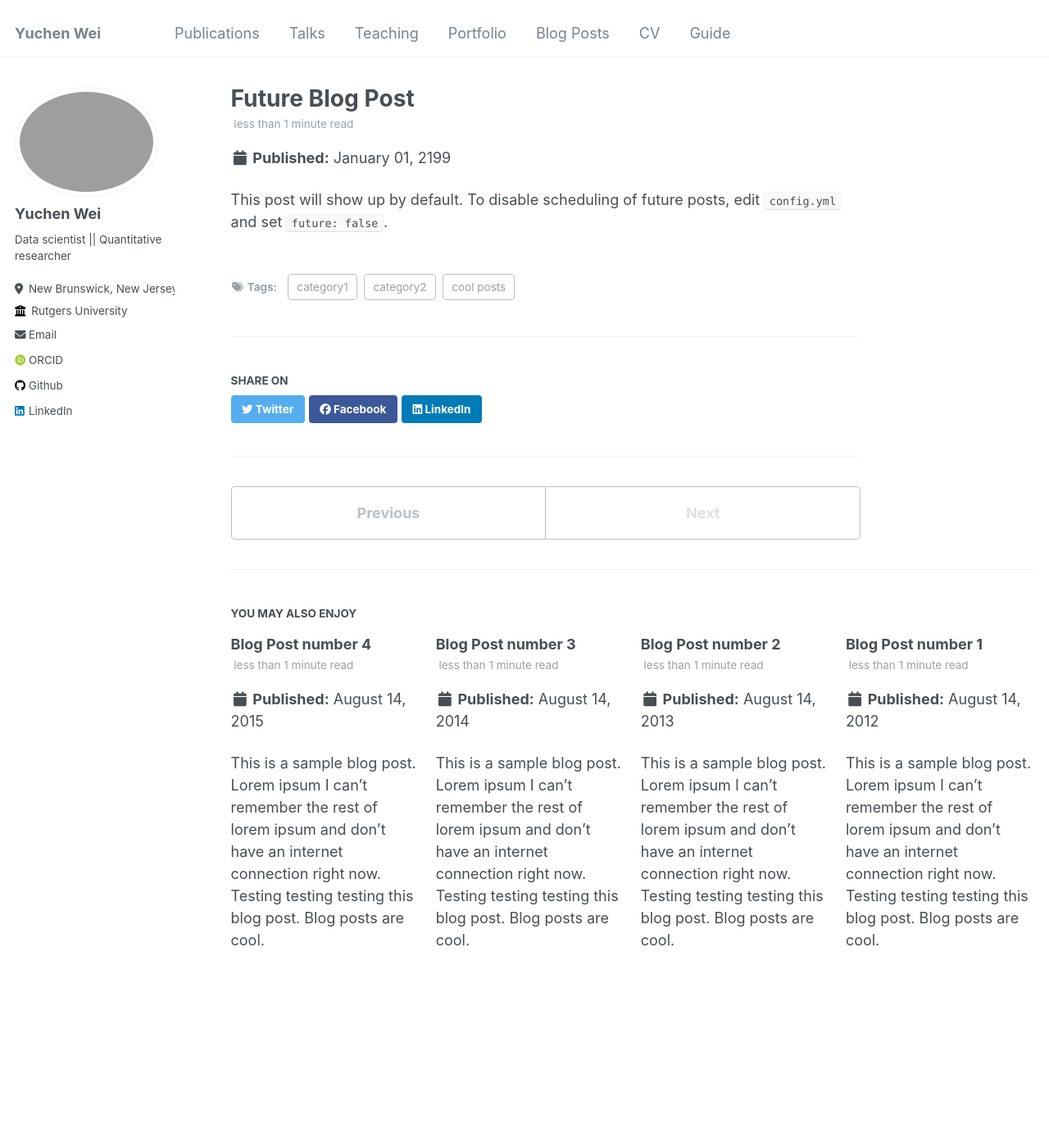
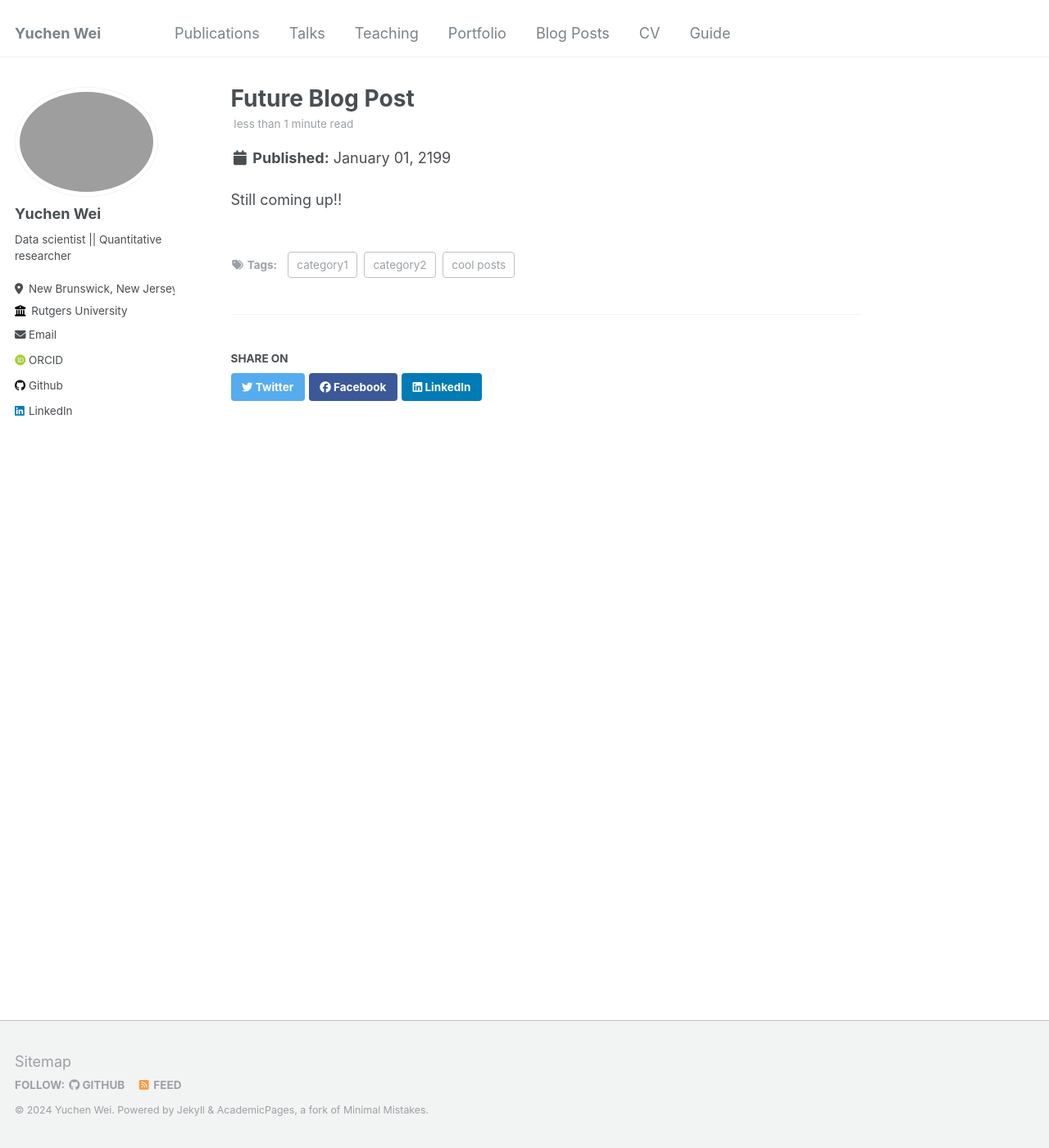
Before and after one commit to Yuccwei/YuchenWei.github.io, a Jekyll site: the page built from _posts/2199-01-01-future-post.md, in a window 1280 px wide and 1400 px high. Shown: the whole window at 82% size. Built offline with Jekyll 4.4.1, drawn with Linux system fonts in a browser that asks for light colours; some web fonts are replaced.

Commit message:
Updated a file

```diff
--- a/_posts/2012-08-14-blog-post-1.md
+++ /dev/null
@@ -1,20 +0,0 @@
----
-title: 'Blog Post number 1'
-date: 2012-08-14
-permalink: /posts/2012/08/blog-post-1/
-tags:
-  - cool posts
-  - category1
-  - category2
----
-
-This is a sample blog post. Lorem ipsum I can't remember the rest of lorem ipsum and don't have an internet connection right now. Testing testing testing this blog post. Blog posts are cool.
-
-Headings are cool
-======
-
-You can have many headings
-======
-
-Aren't headings cool?
-------
--- a/_posts/2013-08-14-blog-post-2.md
+++ /dev/null
@@ -1,20 +0,0 @@
----
-title: 'Blog Post number 2'
-date: 2013-08-14
-permalink: /posts/2013/08/blog-post-2/
-tags:
-  - cool posts
-  - category1
-  - category2
----
-
-This is a sample blog post. Lorem ipsum I can't remember the rest of lorem ipsum and don't have an internet connection right now. Testing testing testing this blog post. Blog posts are cool.
-
-Headings are cool
-======
-
-You can have many headings
-======
-
-Aren't headings cool?
-------
--- a/_posts/2014-08-14-blog-post-3.md
+++ /dev/null
@@ -1,20 +0,0 @@
----
-title: 'Blog Post number 3'
-date: 2014-08-14
-permalink: /posts/2014/08/blog-post-3/
-tags:
-  - cool posts
-  - category1
-  - category2
----
-
-This is a sample blog post. Lorem ipsum I can't remember the rest of lorem ipsum and don't have an internet connection right now. Testing testing testing this blog post. Blog posts are cool.
-
-Headings are cool
-======
-
-You can have many headings
-======
-
-Aren't headings cool?
-------
--- a/_posts/2199-01-01-future-post.md
+++ b/_posts/2199-01-01-future-post.md
@@ -8,4 +8,21 @@
   - category2
 ---
 
+<!--
+This is a sample blog post. Lorem ipsum I can't remember the rest of lorem ipsum and don't have an internet connection right now. Testing testing testing this blog post. Blog posts are cool.
+
+Headings are cool
+======
+
+You can have many headings
+======
+
+Aren't headings cool?
+------
+-->
+
+<!--
 This post will show up by default. To disable scheduling of future posts, edit `config.yml` and set `future: false`.
+-->
+
+Still coming up!!
```
Also changed, not shown: _posts/2015-08-14-blog-post-4.md (deleted, +0 -20 lines).
